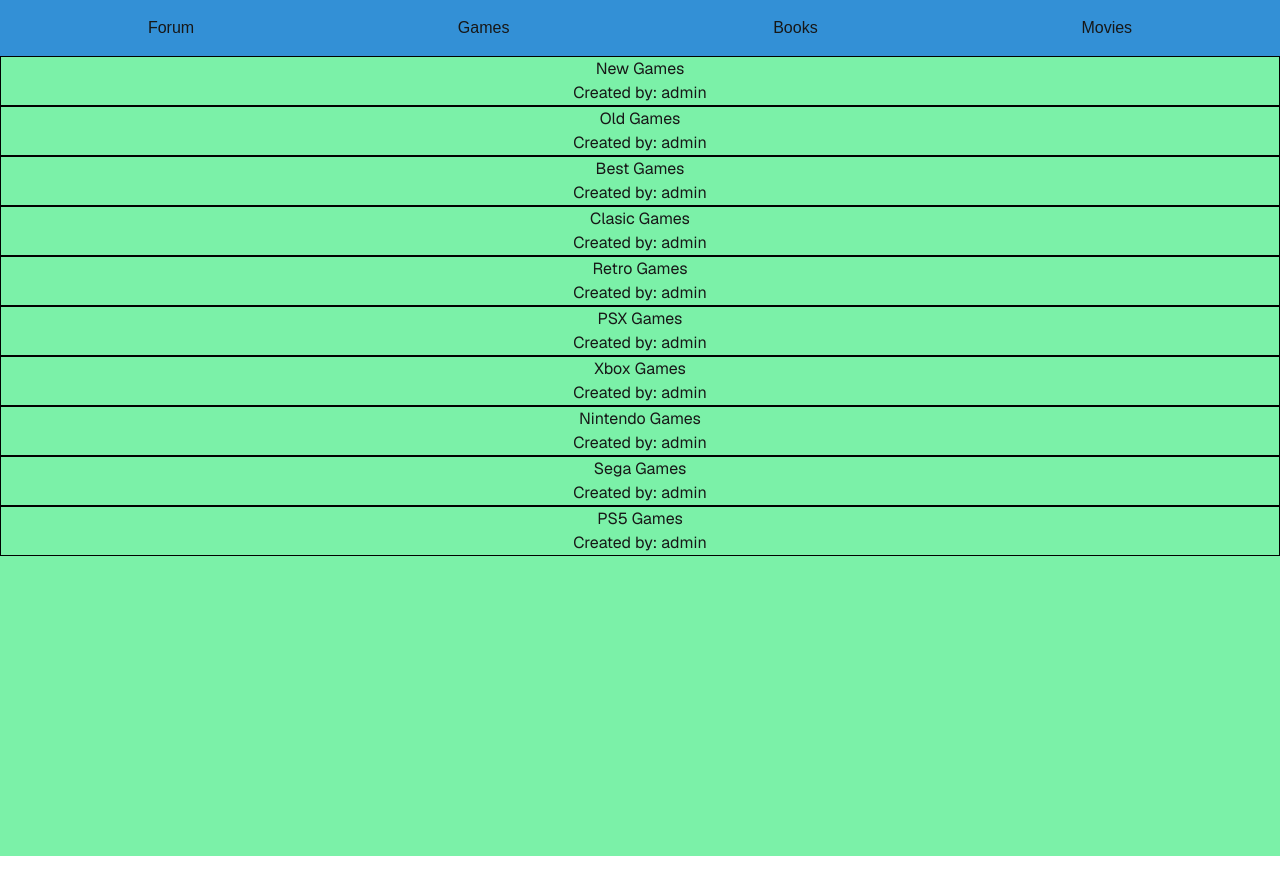
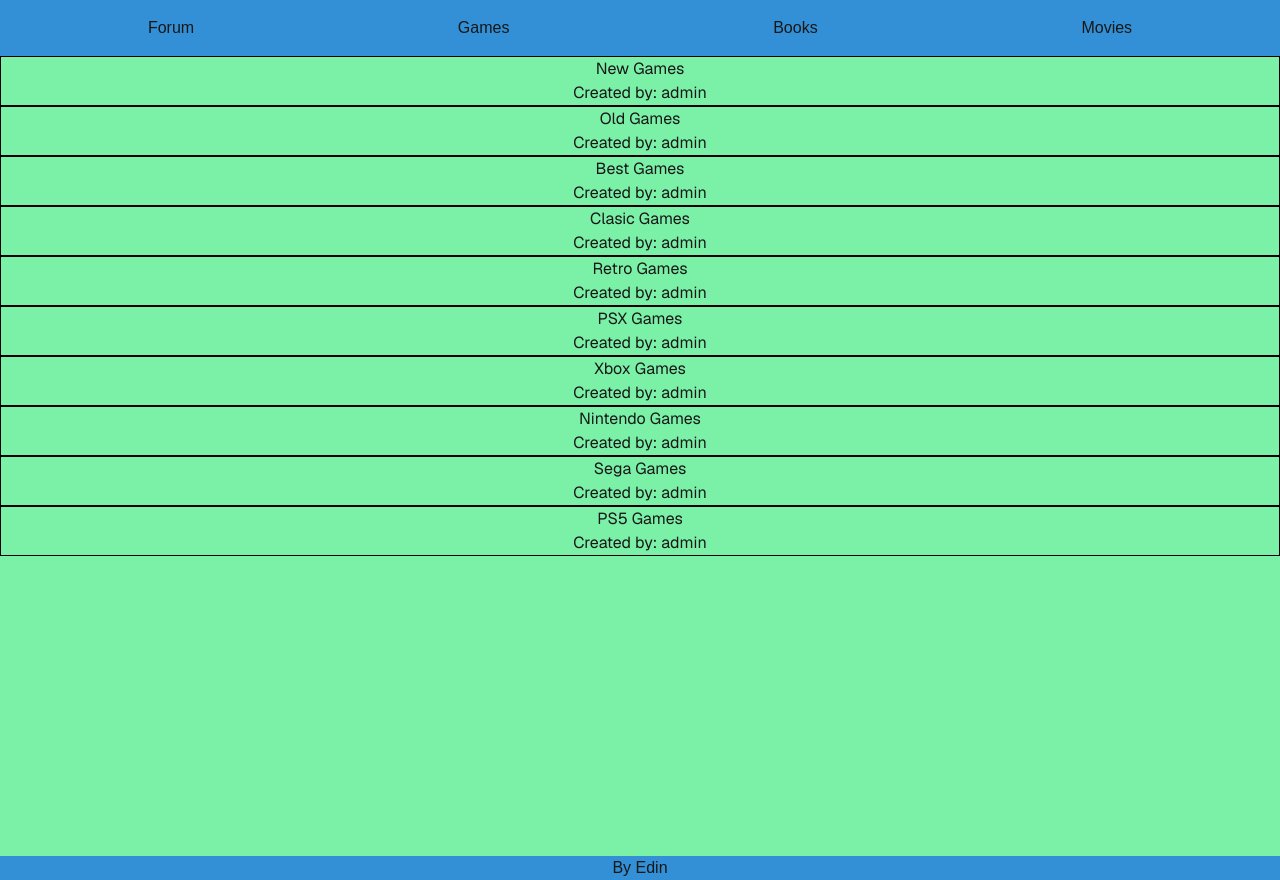
Before and after one commit to edinvnode/advanced-forum-app-nextjs, a Next.js app: page / in a window 1280 px wide. Before the commit the page ends 856 px from the top, so only its background shows below. Built offline with nearby package versions, Linux system fonts and the light colour scheme.

Commit message:
Footer adition

```diff
--- a/app/layout.tsx
+++ b/app/layout.tsx
@@ -2,6 +2,7 @@
 import { Geist, Geist_Mono } from "next/font/google";
 import "./globals.css";
 import Header from "@/components/Header";
+import Footer from "@/components/Footer";
 
 const geistSans = Geist({
   variable: "--font-geist-sans",
@@ -30,6 +31,7 @@
       >
         <Header />
         {children}
+        <Footer />
       </body>
     </html>
   );
--- /dev/null
+++ b/components/Footer.tsx
@@ -0,0 +1,9 @@
+import React from "react";
+
+function Footer() {
+  return (
+    <div className="bg-[#3390d6] flex justify-center items-center">By Edin</div>
+  );
+}
+
+export default Footer;
```
